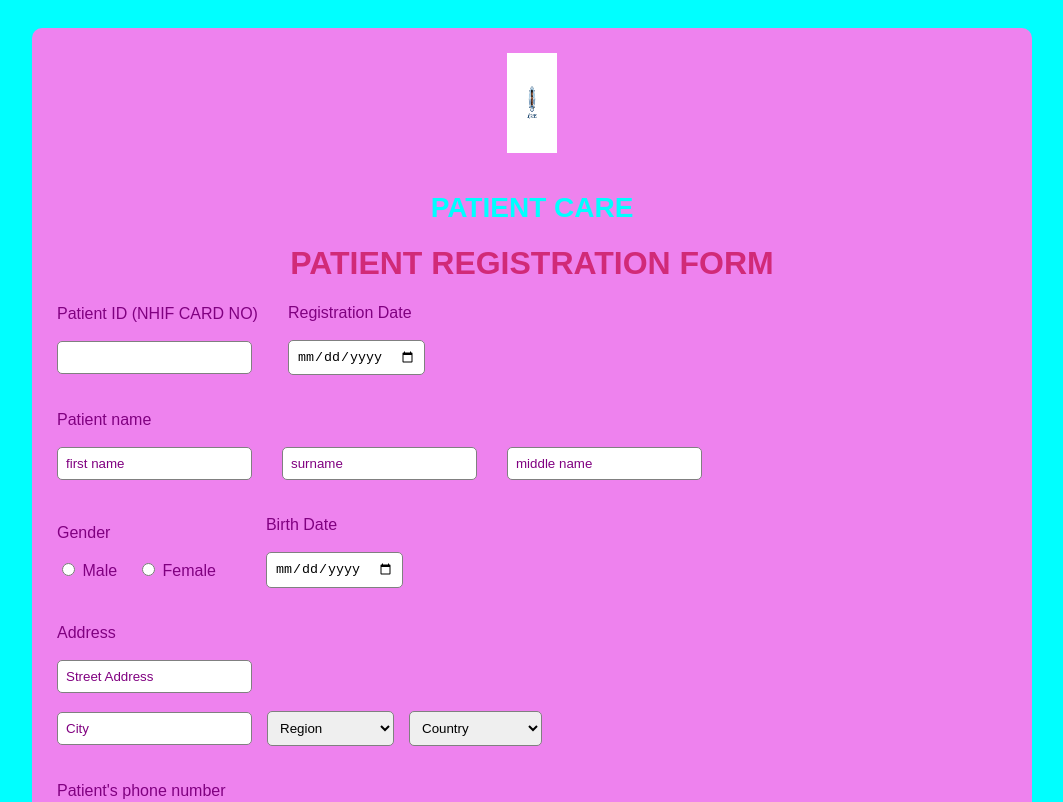
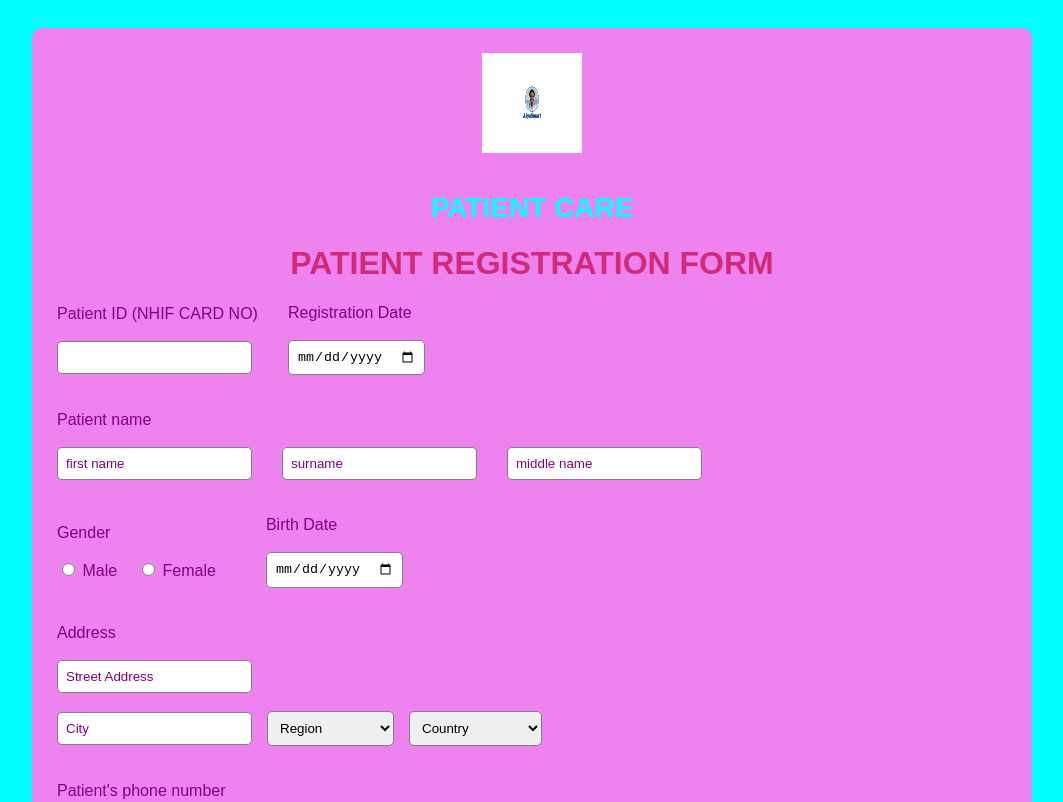
Before and after one commit to catherinedaniel2412-web/Hospital-management-system, a plain HTML site: page index.html in a window 1280 px wide. Shown: the top 802 px of the page, without its empty margins (108-1171 px from the left). Drawn offline with Linux system fonts and the light colour scheme.

Commit message:
Fix: adjust logo

```diff
--- a/index.html
+++ b/index.html
@@ -100,7 +100,7 @@
     <!-- LOGO -->
 
     <div class="logo">
-        <img height="100cm" width="50cm" src="AfyaSmart logo.jpeg"/>
+        <img height="100cm" width="100cm" src="AfyaSmart logo.jpeg"/>
         <br><br>
         PATIENT CARE
     </div>
```
